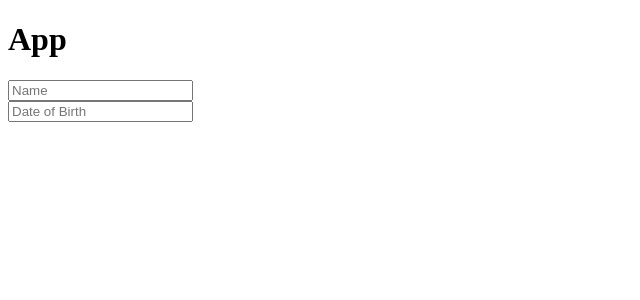
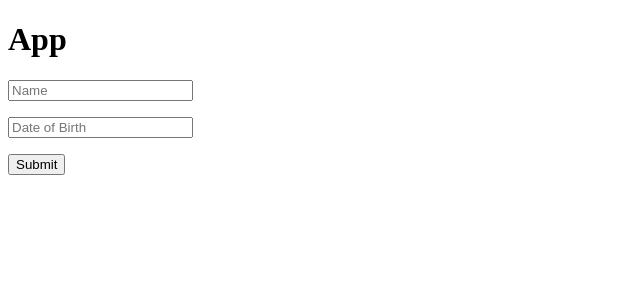
Before and after one commit to coryhouse/americo-react, a React (Create React App) app: page / in a window 1280 px wide. Shown: the top 300 px of the page, without its empty margins (0-640 px from the left). Built offline with nearby package versions, Linux system fonts and the light colour scheme.

Commit message:
Implement reusable components and save

```diff
--- /dev/null
+++ b/src/App.css
@@ -0,0 +1,3 @@
+.error {
+  color: red;
+}
--- a/src/App.js
+++ b/src/App.js
@@ -1,10 +1,15 @@
 import React, { useState } from "react";
+import "./App.css";
+import Input from "./Input";
+
+const emptyInsured = {
+  name: "",
+  dob: "",
+};
 
 export default function App() {
-  const [insured, setInsured] = useState({
-    name: "",
-    dob: "",
-  });
+  const [insured, setInsured] = useState(emptyInsured);
+  const [errors, setErrors] = useState({});
 
   function onChange(event) {
     setInsured({
@@ -13,29 +18,56 @@ export default function App() {
     });
   }
 
+  function getErrors() {
+    const _errors = {}; // using underscore prefix to avoid naming collision with errors in state.
+    if (!insured.name) _errors.name = "Name is required";
+    if (!insured.dob) _errors.dob = "DOB is required";
+    return _errors;
+  }
+
+  function onSubmit(event) {
+    event.preventDefault(); // Tell the browser not to reload.
+
+    // If errors exist, stop submit.
+    const newErrors = getErrors();
+    setErrors(newErrors);
+
+    if (Object.keys(newErrors).length > 0) return; // Return early if errors exist.
+
+    fetch("http://localhost:3001/insured", {
+      method: "POST",
+      headers: {
+        "Content-type": "application/json",
+      },
+      body: JSON.stringify(insured),
+    }).then((response) => {
+      console.log(response);
+      setInsured(emptyInsured); // Empty the form.
+      alert("saved");
+    });
+  }
+
   return (
     <>
       <h1>App</h1>
-      <form>
-        <div>
-          <input
+      <form onSubmit={onSubmit}>
+        <Input
           id="name"
-            type="text"
           placeholder="Name"
           value={insured.name}
           onChange={onChange}
+          error={errors.name}
         />
-        </div>
 
-        <div>
-          <input
+        <Input
           id="dob"
-            type="text"
           placeholder="Date of Birth"
           value={insured.dob}
           onChange={onChange}
+          error={errors.dob}
         />
-        </div>
+
+        <input type="submit" value="Submit" />
       </form>
     </>
   );
--- /dev/null
+++ b/src/Input.js
@@ -0,0 +1,18 @@
+import React from "react";
+
+export default function Input(props) {
+  return (
+    <div>
+      <input
+        id={props.id}
+        type="text"
+        placeholder={props.placeholder}
+        value={props.value}
+        onChange={props.onChange}
+      />
+      <p aria-live="assertive" className="error">
+        {props.error}
+      </p>
+    </div>
+  );
+}
```
Also changed, not shown: package.json (+6 -1 lines), 1 other file (tests, documents, lock files or other folders). Lines whose indentation alone changed are shown as unchanged.
